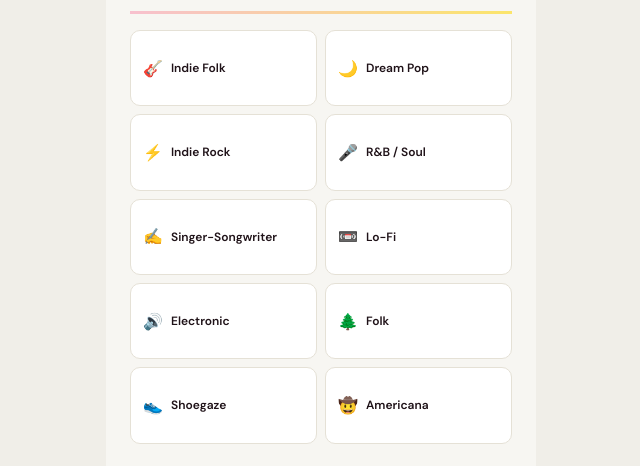
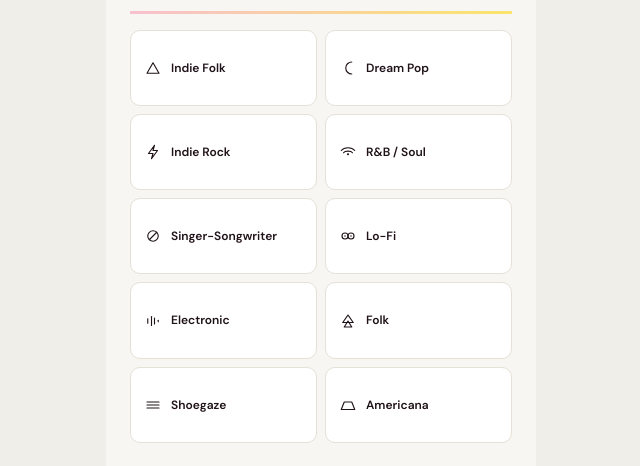
Before and after one commit to redtogreen/soundswipe, a React (Vite) app: page / in a window 1280 px wide. Both pictures are taken after a click on the button "Start Discovering →". Shown: the part 192-658 px from the top of the page, without its empty margins (319-959 px from the left). Built offline with nearby package versions, Linux system fonts and the light colour scheme.

Commit message:
Add line-icon set, genre symbols, drop unicode glyphs

```diff
--- a/src/App.jsx
+++ b/src/App.jsx
@@ -84,7 +84,7 @@ export default function App() {
       if (prev.find((a) => a.id === artist.id)) return prev
       return [...prev, artist]
     })
-    showToast(`♥ Saved ${artist.name}`)
+    showToast(`Saved ${artist.name}`)
   }, [])
 
   const handleExpand = useCallback((artist) => {
--- /dev/null
+++ b/src/components/Icons.jsx
@@ -0,0 +1,192 @@
+// Thin-stroke geometric icon set — clean lines, forward-looking
+// All icons inherit color via stroke="currentColor"; default 1.5px stroke.
+
+const base = {
+  fill: 'none',
+  stroke: 'currentColor',
+  strokeWidth: 1.5,
+  strokeLinecap: 'round',
+  strokeLinejoin: 'round',
+}
+
+export function IconSkip({ size = 22, ...props }) {
+  return (
+    <svg width={size} height={size} viewBox="0 0 24 24" {...base} {...props}>
+      <line x1="6" y1="6" x2="18" y2="18" />
+      <line x1="18" y1="6" x2="6" y2="18" />
+    </svg>
+  )
+}
+
+export function IconHear({ size = 22, ...props }) {
+  // Upward arrow — "open / hear more" gesture
+  return (
+    <svg width={size} height={size} viewBox="0 0 24 24" {...base} {...props}>
+      <path d="M12 19V5" />
+      <path d="M5 12l7-7 7 7" />
+    </svg>
+  )
+}
+
+export function IconSave({ size = 24, ...props }) {
+  // Clean heart outline
+  return (
+    <svg width={size} height={size} viewBox="0 0 24 24" {...base} {...props}>
+      <path d="M19 14c1.49-1.46 3-3.21 3-5.5A5.5 5.5 0 0 0 16.5 3c-1.76 0-3 .5-4.5 2-1.5-1.5-2.74-2-4.5-2A5.5 5.5 0 0 0 2 8.5c0 2.29 1.51 4.04 3 5.5l7 7Z" />
+    </svg>
+  )
+}
+
+export function IconNote({ size = 12, ...props }) {
+  // Single eighth-note — geometric
+  return (
+    <svg width={size} height={size} viewBox="0 0 24 24" {...base} {...props}>
+      <circle cx="6" cy="18" r="3" />
+      <path d="M9 18V5l9 2v3" />
+    </svg>
+  )
+}
+
+export function IconCircles({ size = 60, strokeWidth = 1, ...props }) {
+  // Concentric circles tangent at bottom — Kanmon "aspiration" motif
+  return (
+    <svg width={size} height={size} viewBox="0 0 60 60" fill="none"
+         stroke="currentColor" strokeWidth={strokeWidth} {...props}>
+      <circle cx="30" cy="43" r="3" fill="currentColor" stroke="none" />
+      <circle cx="30" cy="38" r="8" />
+      <circle cx="30" cy="31" r="15" />
+      <circle cx="30" cy="24" r="22" />
+    </svg>
+  )
+}
+
+export function IconArrow({ size = 16, direction = 'right', ...props }) {
+  // Directional thin arrow for nav cues
+  const rotation = { right: 0, left: 180, up: -90, down: 90 }[direction] || 0
+  return (
+    <svg width={size} height={size} viewBox="0 0 24 24" {...base}
+         style={{ transform: `rotate(${rotation}deg)`, ...(props.style || {}) }} {...props}>
+      <path d="M5 12h14" />
+      <path d="M13 5l7 7-7 7" />
+    </svg>
+  )
+}
+
+// ─── Genre icons ──────────────────────────────────────────────────────
+// Abstract geometric — one symbol per genre, same visual weight
+
+export function IconGenreIndieFolk({ size = 18, ...props }) {
+  // Single mountain triangle
+  return (
+    <svg width={size} height={size} viewBox="0 0 24 24" {...base} {...props}>
+      <path d="M12 5l-8 14h16L12 5z" />
+    </svg>
+  )
+}
+
+export function IconGenreDreamPop({ size = 18, ...props }) {
+  // Crescent moon — single shape carved from circle
+  return (
+    <svg width={size} height={size} viewBox="0 0 24 24" {...base} {...props}>
+      <path d="M17 4a8 8 0 1 0 0 16 6 6 0 1 1 0-16z" />
+    </svg>
+  )
+}
+
+export function IconGenreIndieRock({ size = 18, ...props }) {
+  // Lightning bolt
+  return (
+    <svg width={size} height={size} viewBox="0 0 24 24" {...base} {...props}>
+      <path d="M14 3l-8 11h6l-2 7 8-11h-6l2-7z" />
+    </svg>
+  )
+}
+
+export function IconGenreRBSoul({ size = 18, ...props }) {
+  // Voice radiating — point + two arcs
+  return (
+    <svg width={size} height={size} viewBox="0 0 24 24" {...base} {...props}>
+      <circle cx="12" cy="15" r="1.4" fill="currentColor" stroke="none" />
+      <path d="M6 13c2-3 10-3 12 0" />
+      <path d="M3 10c4-5 14-5 18 0" />
+    </svg>
+  )
+}
+
+export function IconGenreSingerSongwriter({ size = 18, ...props }) {
+  // Circle with diagonal pen-stroke through it
+  return (
+    <svg width={size} height={size} viewBox="0 0 24 24" {...base} {...props}>
+      <circle cx="12" cy="12" r="7" />
+      <line x1="7" y1="17" x2="17" y2="7" />
+    </svg>
+  )
+}
+
+export function IconGenreLoFi({ size = 18, ...props }) {
+  // Two cassette reels with center dots
+  return (
+    <svg width={size} height={size} viewBox="0 0 24 24" {...base} {...props}>
+      <circle cx="8" cy="12" r="4" />
+      <circle cx="16" cy="12" r="4" />
+      <circle cx="8" cy="12" r="1" fill="currentColor" stroke="none" />
+      <circle cx="16" cy="12" r="1" fill="currentColor" stroke="none" />
+    </svg>
+  )
+}
+
+export function IconGenreElectronic({ size = 18, ...props }) {
+  // Equalizer bars
+  return (
+    <svg width={size} height={size} viewBox="0 0 24 24" {...base} {...props}>
+      <line x1="5" y1="9" x2="5" y2="15" />
+      <line x1="10" y1="6" x2="10" y2="18" />
+      <line x1="14" y1="8" x2="14" y2="16" />
+      <line x1="19" y1="11" x2="19" y2="13" />
+    </svg>
+  )
+}
+
+export function IconGenreFolk({ size = 18, ...props }) {
+  // Two stacked triangles — forest depth
+  return (
+    <svg width={size} height={size} viewBox="0 0 24 24" {...base} {...props}>
+      <path d="M12 4l-7 10h14L12 4z" />
+      <path d="M12 12l-5 8h10L12 12z" />
+    </svg>
+  )
+}
+
+export function IconGenreShoegaze({ size = 18, ...props }) {
+  // Three horizontal parallel lines — wall of sound
+  return (
+    <svg width={size} height={size} viewBox="0 0 24 24" {...base} {...props}>
+      <line x1="4" y1="8" x2="20" y2="8" />
+      <line x1="4" y1="12" x2="20" y2="12" />
+      <line x1="4" y1="16" x2="20" y2="16" />
+    </svg>
+  )
+}
+
+export function IconGenreAmericana({ size = 18, ...props }) {
+  // Trapezoid — open horizon / road
+  return (
+    <svg width={size} height={size} viewBox="0 0 24 24" {...base} {...props}>
+      <path d="M3 18l4-10h10l4 10H3z" />
+    </svg>
+  )
+}
+
+// Lookup by genre id — used by GenreScreen
+export const GENRE_ICONS = {
+  'indie-folk':        IconGenreIndieFolk,
+  'dream-pop':         IconGenreDreamPop,
+  'indie-rock':        IconGenreIndieRock,
+  'r-b':               IconGenreRBSoul,
+  'singer-songwriter': IconGenreSingerSongwriter,
+  'lo-fi':             IconGenreLoFi,
+  'electronic':        IconGenreElectronic,
+  'folk':              IconGenreFolk,
+  'shoegaze':          IconGenreShoegaze,
+  'americana':         IconGenreAmericana,
+}
--- a/src/index.css
+++ b/src/index.css
@@ -357,11 +357,22 @@ html, body {
 .genre-tile.selected {
   background: var(--accent-grad);
   border-color: transparent;
+  color: var(--accent-on);
 }
 
 .genre-tile.selected .genre-tile-name { color: var(--accent-on); }
 
-.genre-tile-emoji { font-size: 16px; flex-shrink: 0; }
+.genre-tile-icon {
+  display: inline-flex;
+  align-items: center;
+  justify-content: center;
+  width: 20px;
+  height: 20px;
+  flex-shrink: 0;
+  color: var(--ink);
+}
+
+.genre-tile.selected .genre-tile-icon { color: var(--accent-on); }
 
 .genre-tile-name {
   font-size: 12px;
--- a/src/screens/GenreScreen.jsx
+++ b/src/screens/GenreScreen.jsx
@@ -1,4 +1,5 @@
 import { GENRES } from '../data/mockArtists.js'
+import { GENRE_ICONS } from '../components/Icons.jsx'
 
 export default function GenreScreen({ selectedGenres, onToggleGenre, onConfirm }) {
   const count = selectedGenres.length
@@ -28,13 +29,16 @@ export default function GenreScreen({ selectedGenres, onToggleGenre, onConfirm }
       <div className="genre-grid">
         {GENRES.map((genre) => {
           const isSelected = selectedGenres.includes(genre.id)
+          const Icon = GENRE_ICONS[genre.id]
           return (
             <div
               key={genre.id}
               className={`genre-tile ${isSelected ? 'selected' : ''}`}
               onClick={() => onToggleGenre(genre.id)}
             >
-              <span className="genre-tile-emoji">{genre.emoji}</span>
+              <span className="genre-tile-icon">
+                {Icon ? <Icon size={18} /> : null}
+              </span>
               <span className="genre-tile-name">{genre.label}</span>
               <span className="genre-check">✓</span>
             </div>
--- a/src/screens/SavedScreen.jsx
+++ b/src/screens/SavedScreen.jsx
@@ -1,3 +1,5 @@
+import { IconNote, IconCircles } from '../components/Icons.jsx'
+
 export default function SavedScreen({ savedArtists, onSelectArtist, onBack }) {
   return (
     <div className="screen saved-screen">
@@ -25,7 +27,7 @@ export default function SavedScreen({ savedArtists, onSelectArtist, onBack }) {
       <div className="saved-list">
         {savedArtists.length === 0 ? (
           <div className="empty-state">
-            <div className="empty-icon">♪</div>
+            <div className="empty-icon"><IconCircles size={72} /></div>
             <h3>Nothing Yet</h3>
             <p>Swipe right on artists you love to save them here.</p>
             <button
@@ -50,7 +52,10 @@ export default function SavedScreen({ savedArtists, onSelectArtist, onBack }) {
                 />
                 <div className="saved-item-info">
                   <div className="saved-item-name">{artist.name}</div>
-                  <div className="saved-item-track">♪ {artist.trackName}</div>
+                  <div className="saved-item-track">
+                    <IconNote size={11} style={{ verticalAlign: -1, marginRight: 5, display: 'inline-block' }} />
+                    {artist.trackName}
+                  </div>
                 </div>
                 <div className="saved-item-right">
                   <div className="genre-stamp" style={{ fontSize: 8 }}>{artist.genre}</div>
--- a/src/screens/SwipeScreen.jsx
+++ b/src/screens/SwipeScreen.jsx
@@ -1,5 +1,6 @@
 import { useCallback } from 'react'
 import ArtistCard from '../components/ArtistCard.jsx'
+import { IconSkip, IconHear, IconSave, IconCircles } from '../components/Icons.jsx'
 
 export default function SwipeScreen({ queue, setQueue, savedArtists, onSave, onExpand, onGoSaved }) {
   const visible = queue.slice(0, 3)
@@ -41,7 +42,7 @@ export default function SwipeScreen({ queue, setQueue, savedArtists, onSave, onE
       <div className="card-stack-area">
         {queue.length === 0 ? (
           <div className="empty-state">
-            <div className="empty-icon">♪</div>
+            <div className="empty-icon"><IconCircles size={72} /></div>
             <h3>All Caught Up</h3>
             <p>You've heard every artist in this genre. Try a new genre or check your saved artists.</p>
           </div>
@@ -71,8 +72,9 @@ export default function SwipeScreen({ queue, setQueue, savedArtists, onSave, onE
           onClick={triggerSkip}
           disabled={queue.length === 0}
           title="Skip"
+          aria-label="Skip"
         >
-          ✕
+          <IconSkip size={22} />
         </button>
 
         <button
@@ -80,9 +82,9 @@ export default function SwipeScreen({ queue, setQueue, savedArtists, onSave, onE
           onClick={triggerMore}
           disabled={queue.length === 0}
           title="Hear more"
-          style={{ fontSize: 18 }}
+          aria-label="Hear more"
         >
-          ♫
+          <IconHear size={22} />
         </button>
 
         <button
@@ -90,8 +92,9 @@ export default function SwipeScreen({ queue, setQueue, savedArtists, onSave, onE
           onClick={triggerSave}
           disabled={queue.length === 0}
           title="Save artist"
+          aria-label="Save artist"
         >
-          ♥
+          <IconSave size={26} />
         </button>
 
         {/* Saved tally */}
```
Also changed, not shown: src/screens/ExpandScreen.jsx (+11 -7 lines).
